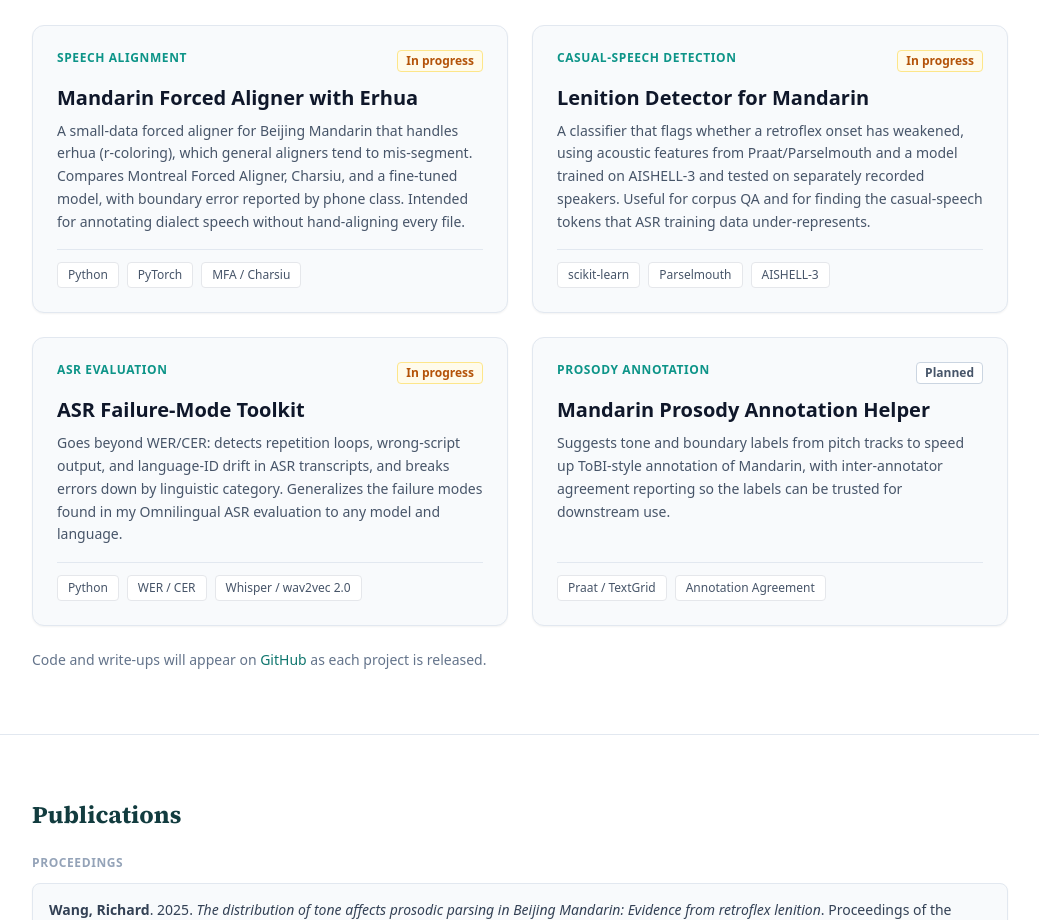
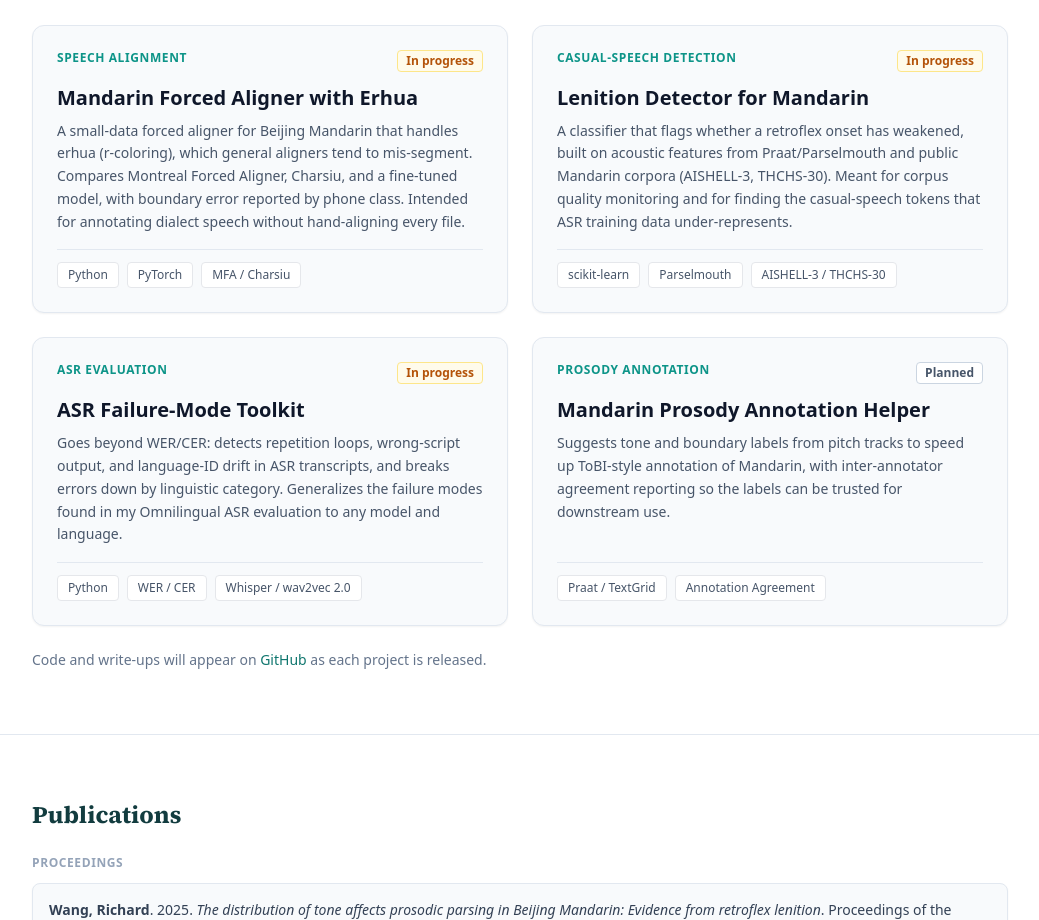
Before and after one commit to houlin00/houlin00.github.io, a plain HTML site: page index.html in a window 1280 px wide. Shown: the part 2300-3220 px from the top of the page, without its empty margins (120-1159 px from the left). Drawn offline with nearby package versions, Linux system fonts and the light colour scheme.

Commit message:
Align lenition classifier wording; add Omnilingual results to resume and CV
Co-Authored-By: Claude Sonnet 5.5 <noreply@anthropic.com>

```diff
--- a/index.html
+++ b/index.html
@@ -300,13 +300,13 @@
                         </div>
                         <h3 class="text-xl font-bold text-slate-900 mb-2">Lenition Detector for Mandarin</h3>
                         <p class="text-slate-600 text-sm leading-relaxed mb-4">
-                            A classifier that flags whether a retroflex onset has weakened, using acoustic features from Praat/Parselmouth and a model trained on AISHELL-3 and tested on separately recorded speakers. Useful for corpus QA and for finding the casual-speech tokens that ASR training data under-represents.
+                            A classifier that flags whether a retroflex onset has weakened, built on acoustic features from Praat/Parselmouth and public Mandarin corpora (AISHELL-3, THCHS-30). Meant for corpus quality monitoring and for finding the casual-speech tokens that ASR training data under-represents.
                         </p>
                     </div>
                     <div class="flex flex-wrap gap-2 text-xs font-medium text-slate-600 pt-3 border-t border-slate-200">
                         <span class="bg-white border px-2.5 py-1 rounded">scikit-learn</span>
                         <span class="bg-white border px-2.5 py-1 rounded">Parselmouth</span>
-                        <span class="bg-white border px-2.5 py-1 rounded">AISHELL-3</span>
+                        <span class="bg-white border px-2.5 py-1 rounded">AISHELL-3 / THCHS-30</span>
                     </div>
                 </div>
 
```
Also changed, not shown: 2 other files.
